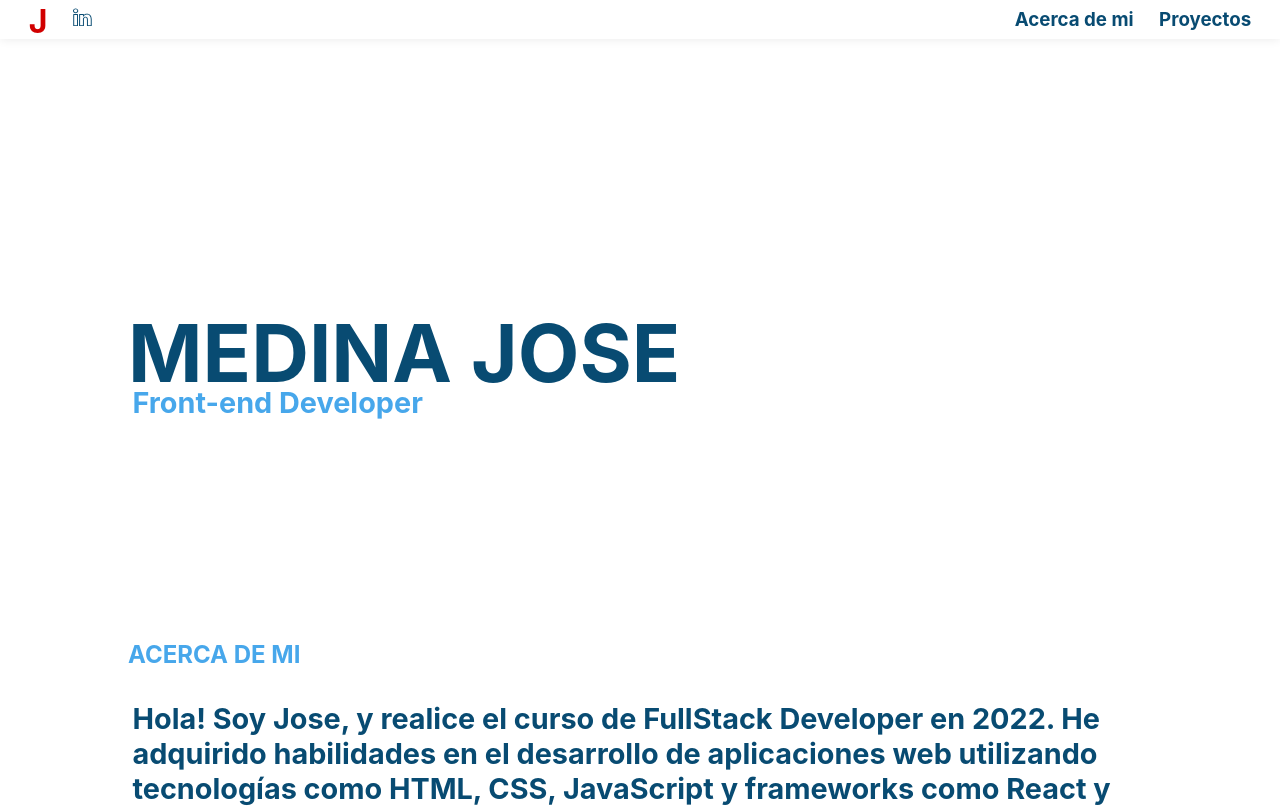
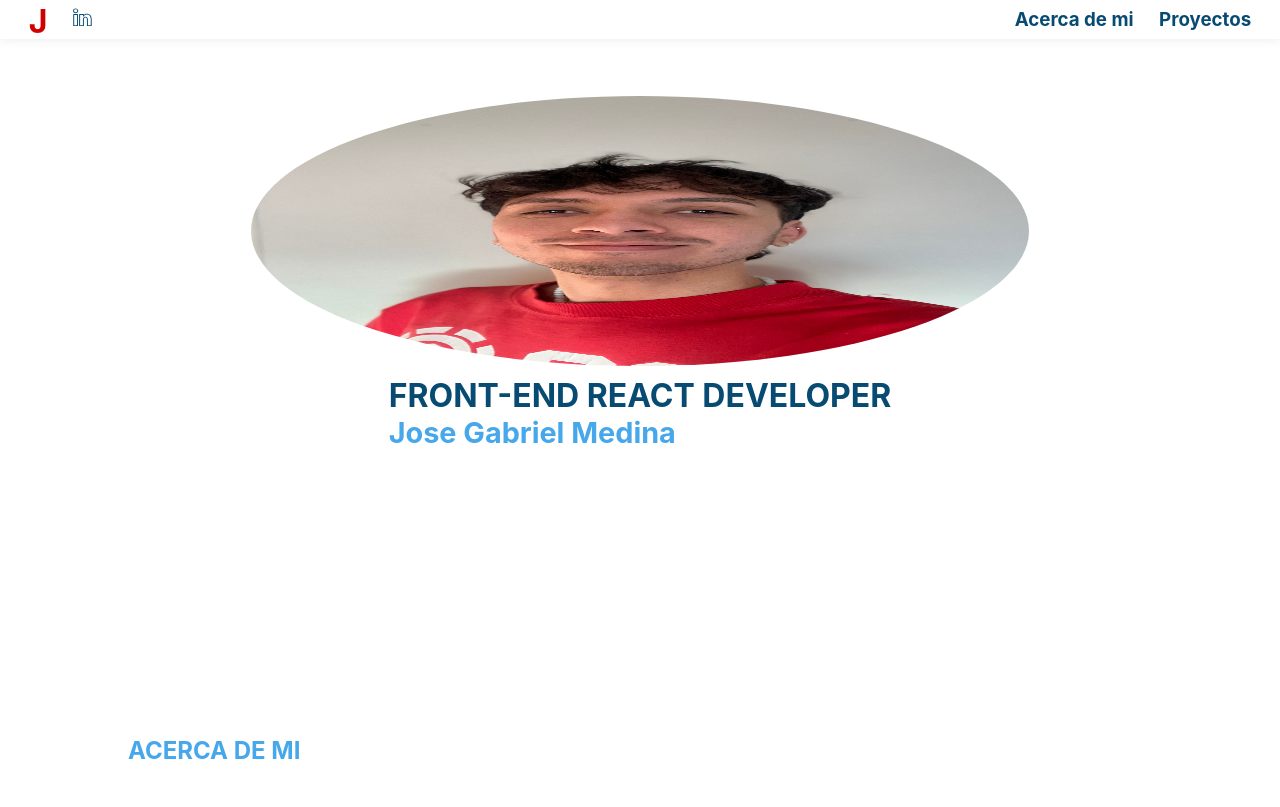
Before and after one commit to jgabrielmedina/portfolio, a React (Create React App) app: page / in a window 1280 px wide. Shown: the top 807 px of the page. Built offline with nearby package versions, Linux system fonts and the light colour scheme.

Commit message:
add photo

```diff
--- a/src/assets/css/Footer.css
+++ b/src/assets/css/Footer.css
@@ -69,17 +69,39 @@ h3{
 /*Banner*/
 
 .banner{
-  top: 5rem;
-  padding-top: 19rem;
-  margin: auto;
-  width: 80vw;
-  height: 70vh;
-  text-align: center;
+    top: 5rem;
+    /* padding-top: 19rem; */
+    align-items: center;
+    margin: auto;
+    display: flex;
+    margin-top: 6rem;
+    width: 80vw;
+    height: 70vh;
+    text-align: center;
+    flex-direction: column;
 }
+
+.bannerImg{
+    width: 76%;
+    border-image: 38px;
+    height: 50%;
+}
+
+.bannerImg img{
+    /* width: 100%; */
+    border-radius: 50%;
+    height: 270px;
+    /* width: 175px; */
+    width: 100%;
+}
+
+
+
+
+
 
 h1{
     color: #084B72;
-    font-size: 5rem;
     margin: auto;
 }
 
@@ -87,7 +109,7 @@ h1{
     color: #47A7EB;
     font-weight: bold;
     font-size: 1.1rem;
-    position: relative;
+/*     position: relative; */
     left: 4.5px;
     bottom: 1rem;
     margin: auto
--- a/src/components/banner.jsx
+++ b/src/components/banner.jsx
@@ -6,8 +6,13 @@ function Banner() {
     return (
         <React.Fragment>
             <div className="banner" id="banner">
-                <h1>MEDINA JOSE</h1>
-                <p className="subtitulo">Front-end Developer</p>
+            <div className="bannerImg">
+                    <img src="/photoCV.jpeg" alt="foto"/>
+                </div>
+                <div className="bannerName">
+                <h1>FRONT-END REACT DEVELOPER</h1>
+                <p className="subtitulo">Jose Gabriel Medina</p>
+                </div>
             </div>
         </React.Fragment>
 
```
Also changed, not shown: src/assets/css/listProyect.css (+5 -4 lines), public/photoCV.jpeg (added).
